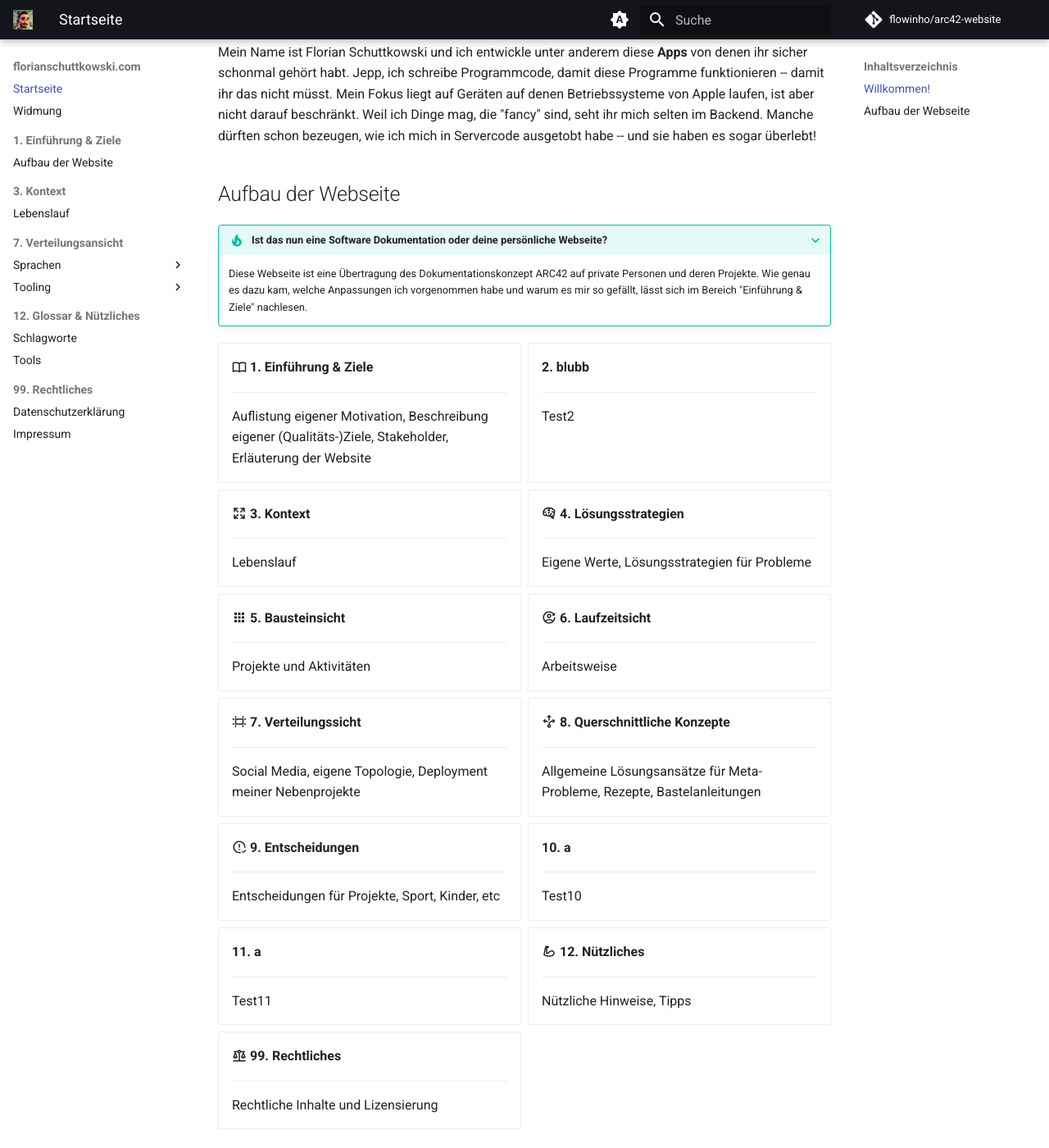
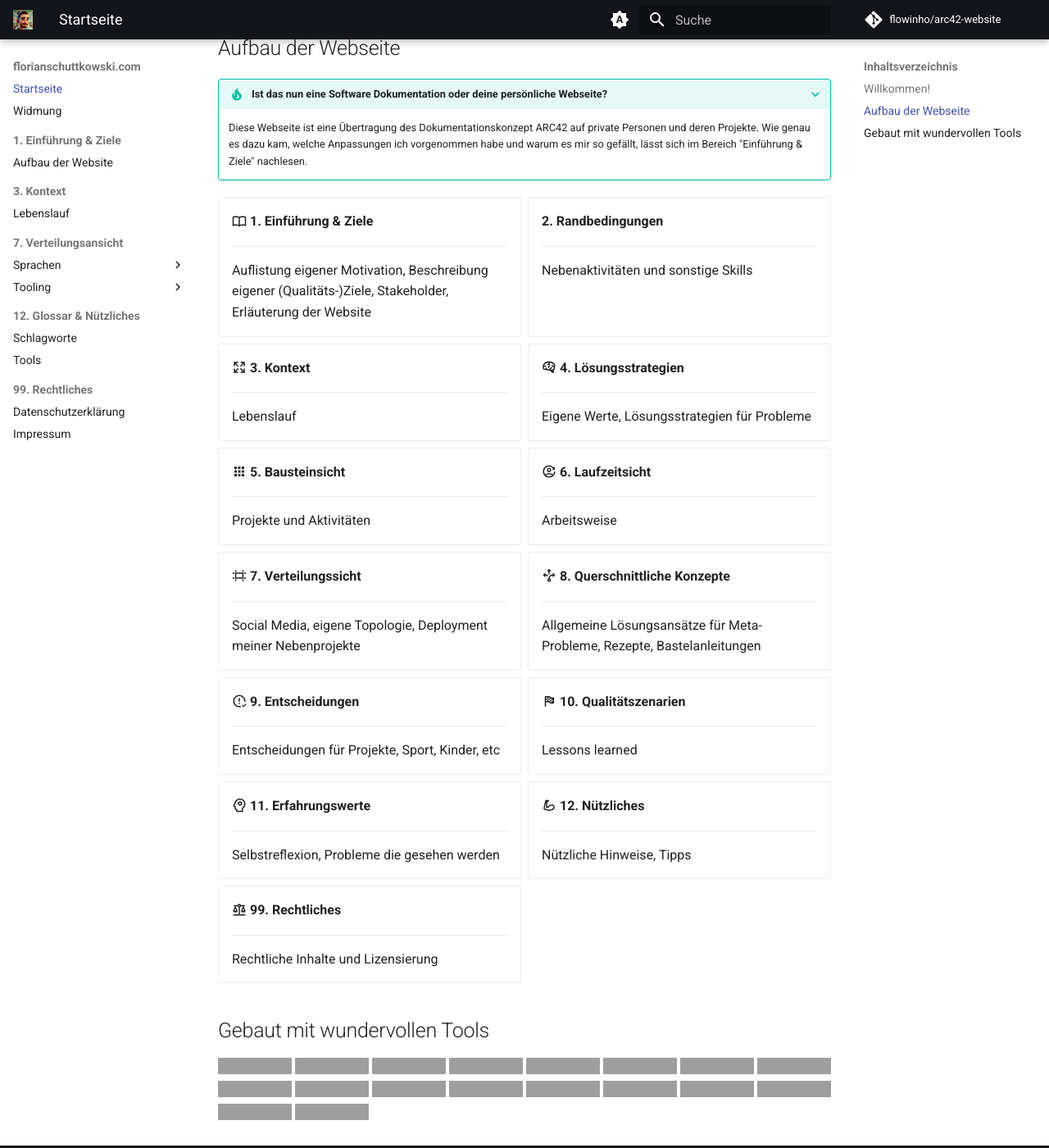
Before and after one commit to md42/arc42-website, an MkDocs documentation site: the page built from docs/index.md, in a window 1280 px wide and 1400 px high, scrolled down 358 px. Shown: the whole window at 82% size. Built offline with MkDocs 1.6.1 and Material for MkDocs 9.7.7, drawn with Linux system fonts in a browser that asks for light colours; plug-ins that fetch from the network failed and are left out; comment, search, counter and statistics services are not loaded; grey boxes are pictures that could not be loaded.

Commit message:
Update index

```diff
--- a/docs/index.md
+++ b/docs/index.md
@@ -1,58 +1,4 @@
 # Startseite
-
-<p>
-<!-- Development Tools -->
-<img alt="git" src="https://img.shields.io/badge/-Git-F05032?style=flat-square&logo=git&logoColor=white" />
-<img alt="github actions" src="https://img.shields.io/badge/-Github_Actions-2088FF?style=flat-square&logo=github-actions&logoColor=white" />
-<img alt="gitignoredotio" src="https://img.shields.io/badge/-gitignore.io-204ECF?style=flat-square&logo=gitignoredotio&logoColor=white" />
-<img alt="githubpages" src="https://img.shields.io/badge/-GitHub_Pages-222222?style=flat-square&logo=githubpages&logoColor=white" />
-<img alt="jekyll" src="https://img.shields.io/badge/-Jekyll-CC0000?style=flat-square&logo=jekyll&logoColor=white" />
-<img alt="xcode" src="https://img.shields.io/badge/-Xcode-147EFB?style=flat-square&logo=xcode&logoColor=white" />
-<img alt="jira" src="https://img.shields.io/badge/-Jira-0052CC?style=flat-square&logo=tmux&logoColor=white" />
-<img alt="confluence" src="https://img.shields.io/badge/-Confluence-172B4D?style=flat-square&logo=confluence&logoColor=white" />
-<img alt="vim" src="https://img.shields.io/badge/-Vim-019733?style=flat-square&logo=vim&logoColor=white" />
-<img alt="tmux" src="https://img.shields.io/badge/-tmux-1BB91F?style=flat-square&logo=tmux&logoColor=white" />
-<img alt="homebrew" src="https://img.shields.io/badge/-Homebrew-FBB040?style=flat-square&logo=homebrew&logoColor=white" />
-<img alt="mermaid" src="https://img.shields.io/badge/-Mermaid-FF3670?style=flat-square&logo=mermaid&logoColor=white" />
-<img alt="mkdocs" src="https://img.shields.io/badge/-Material_for_MKDocs-526CFE?style=flat-square&logo=materialformkdocs&logoColor=white" />
-<img alt="vscodium" src="https://img.shields.io/badge/-VSCodium-2F80ED?style=flat-square&logo=vscodium&logoColor=white" />
-<img alt="sonarqube" src="https://img.shields.io/badge/-SonarQube-4E9BCD?style=flat-square&logo=sonarqube&logoColor=white" />
-
-<!-- Programming Languages and Frameworks -->
-<img alt="html5" src="https://img.shields.io/badge/-HTML5-E34F26?style=flat-square&logo=html5&logoColor=white" />
-<img alt="Javascript" src="https://img.shields.io/badge/-javascript-f7df1c?style=flat-square&logo=javascript&logoColor=black" />
-<img alt="Sass" src="https://img.shields.io/badge/-Sass-CC6699?style=flat-square&logo=sass&logoColor=white" />
-<img alt="swift" src="https://img.shields.io/badge/-Swift-F05138?style=flat-square&logo=swift&logoColor=white" />
-<img alt="markdown" src="https://img.shields.io/badge/-Markdown-000000?style=flat-square&logo=markdown&logoColor=white" />
-<img alt="yaml" src="https://img.shields.io/badge/-YAML-CB171E?style=flat-square&logo=yaml&logoColor=white" />
-<img alt="css" src="https://img.shields.io/badge/-CSS-1572B6?style=flat-square&logo=css3&logoColor=white" />
-<img alt="uikit" src="https://img.shields.io/badge/-UIkit-2396F3?style=flat-square&logo=uikit&logoColor=white" />
-
-<!-- Server -->
-<img alt="nginx" src="https://img.shields.io/badge/-NGINX-009639?style=flat-square&logo=nginx&logoColor=white" />
-
-<!-- Productivity and Note-taking -->
-<img alt="obsidian" src="https://img.shields.io/badge/-Obsidian-7C3AED?style=flat-square&logo=obsidian&logoColor=white" />
-<img alt="joplin" src="https://img.shields.io/badge/-Joplin-1071D3?style=flat-square&logo=joplin&logoColor=white" />
-<img alt="nextcloud" src="https://img.shields.io/badge/-Nextcloud-0082C9?style=flat-square&logo=nextcloud&logoColor=white" />
-<img alt="zsh" src="https://img.shields.io/badge/-Zsh-F15A24?style=flat-square&logo=zsh&logoColor=white" />
-<img alt="simpleicons" src="https://img.shields.io/badge/-Simple_Icons-111111?style=flat-square&logo=simpleicons&logoColor=white" />
-<img alt="shieldsio" src="https://img.shields.io/badge/-Shields.io-000000?style=flat-square&logo=shieldsdotio&logoColor=white" />
-<img alt="openai" src="https://img.shields.io/badge/-OpenAI-412991?style=flat-square&logo=openai&logoColor=white" />
-
-<!-- CLI -->
-<img alt="ffmpeg" src="https://img.shields.io/badge/-FFmpeg-007808?style=flat-square&logo=ffmpeg&logoColor=white" />
-
-<!-- Security -->
-<img alt="gpg" src="https://img.shields.io/badge/-Gnu_Privacy_Guard-0093DD?style=flat-square&logo=gnuprivacyguard&logoColor=white" />
-<img alt="keepassxc" src="https://img.shields.io/badge/-KeePassXC-6CAC4D?style=flat-square&logo=keepassxc&logoColor=white" />
-<img alt="2fas" src="https://img.shields.io/badge/-2FAS-EC1C24?style=flat-square&logo=2fas&logoColor=white" />
-
-<!-- Other -->
-<img alt="googlefonts" src="https://img.shields.io/badge/-Google_Fonts-4285F4?style=flat-square&logo=googlefonts&logoColor=white" />
-<img alt="kofi" src="https://img.shields.io/badge/-KoFi-FF5E5B?style=flat-square&logo=kofi&logoColor=white" />
-<img alt="bosch" src="https://img.shields.io/badge/-Bosch-EA0016?style=flat-square&logo=bosch&logoColor=white" />
-</p>
 
 ## Willkommen!
 
@@ -75,11 +21,11 @@
 
     Auflistung eigener Motivation, Beschreibung eigener (Qualitäts-)Ziele, Stakeholder, Erläuterung der Website
 
-- __2. blubb__
+- __2. Randbedingungen__
 
     ---
 
-    Test2
+    Nebenaktivitäten und sonstige Skills
 
 - :material-arrow-expand-all: __3. Kontext__
 
@@ -123,17 +69,17 @@
 
     Entscheidungen für Projekte, Sport, Kinder, etc
 
-- __10. a__
+- :material-flag-checkered: __10. Qualitätszenarien__
 
     ---
 
-    Test10
+    Lessons learned
 
-- __11. a__
+- :material-head-cog-outline: __11. Erfahrungswerte__
 
     ---
 
-    Test11
+    Selbstreflexion, Probleme die gesehen werden
 
 - :material-arm-flex-outline: __12. Nützliches__
 
@@ -148,3 +94,30 @@
     Rechtliche Inhalte und Lizensierung
 
 </div>
+
+## Gebaut mit wundervollen Tools
+
+<p>
+<!-- Development Tools -->
+<img alt="git" src="https://img.shields.io/badge/-Git-F05032?style=flat-square&logo=git&logoColor=white" />
+<img alt="github actions" src="https://img.shields.io/badge/-Github_Actions-2088FF?style=flat-square&logo=github-actions&logoColor=white" />
+<img alt="gitignoredotio" src="https://img.shields.io/badge/-gitignore.io-204ECF?style=flat-square&logo=gitignoredotio&logoColor=white" />
+<img alt="githubpages" src="https://img.shields.io/badge/-GitHub_Pages-222222?style=flat-square&logo=githubpages&logoColor=white" />
+<img alt="vim" src="https://img.shields.io/badge/-Vim-019733?style=flat-square&logo=vim&logoColor=white" />
+<img alt="tmux" src="https://img.shields.io/badge/-tmux-1BB91F?style=flat-square&logo=tmux&logoColor=white" />
+<img alt="homebrew" src="https://img.shields.io/badge/-Homebrew-FBB040?style=flat-square&logo=homebrew&logoColor=white" />
+<img alt="mermaid" src="https://img.shields.io/badge/-Mermaid-FF3670?style=flat-square&logo=mermaid&logoColor=white" />
+<img alt="mkdocs" src="https://img.shields.io/badge/-Material_for_MKDocs-526CFE?style=flat-square&logo=materialformkdocs&logoColor=white" />
+<img alt="vscodium" src="https://img.shields.io/badge/-VSCodium-2F80ED?style=flat-square&logo=vscodium&logoColor=white" />
+
+<!-- Programming Languages and Frameworks -->
+<img alt="html5" src="https://img.shields.io/badge/-HTML5-E34F26?style=flat-square&logo=html5&logoColor=white" />
+<img alt="javascript" src="https://img.shields.io/badge/-Javascript-f7df1c?style=flat-square&logo=javascript&logoColor=black" />
+<img alt="markdown" src="https://img.shields.io/badge/-Markdown-000000?style=flat-square&logo=markdown&logoColor=white" />
+<img alt="yaml" src="https://img.shields.io/badge/-YAML-CB171E?style=flat-square&logo=yaml&logoColor=white" />
+<img alt="css" src="https://img.shields.io/badge/-CSS-1572B6?style=flat-square&logo=css3&logoColor=white" />
+
+<img alt="zsh" src="https://img.shields.io/badge/-Zsh-F15A24?style=flat-square&logo=zsh&logoColor=white" />
+<img alt="simpleicons" src="https://img.shields.io/badge/-Simple_Icons-111111?style=flat-square&logo=simpleicons&logoColor=white" />
+<img alt="shieldsio" src="https://img.shields.io/badge/-Shields.io-000000?style=flat-square&logo=shieldsdotio&logoColor=white" />
+</p>
```
